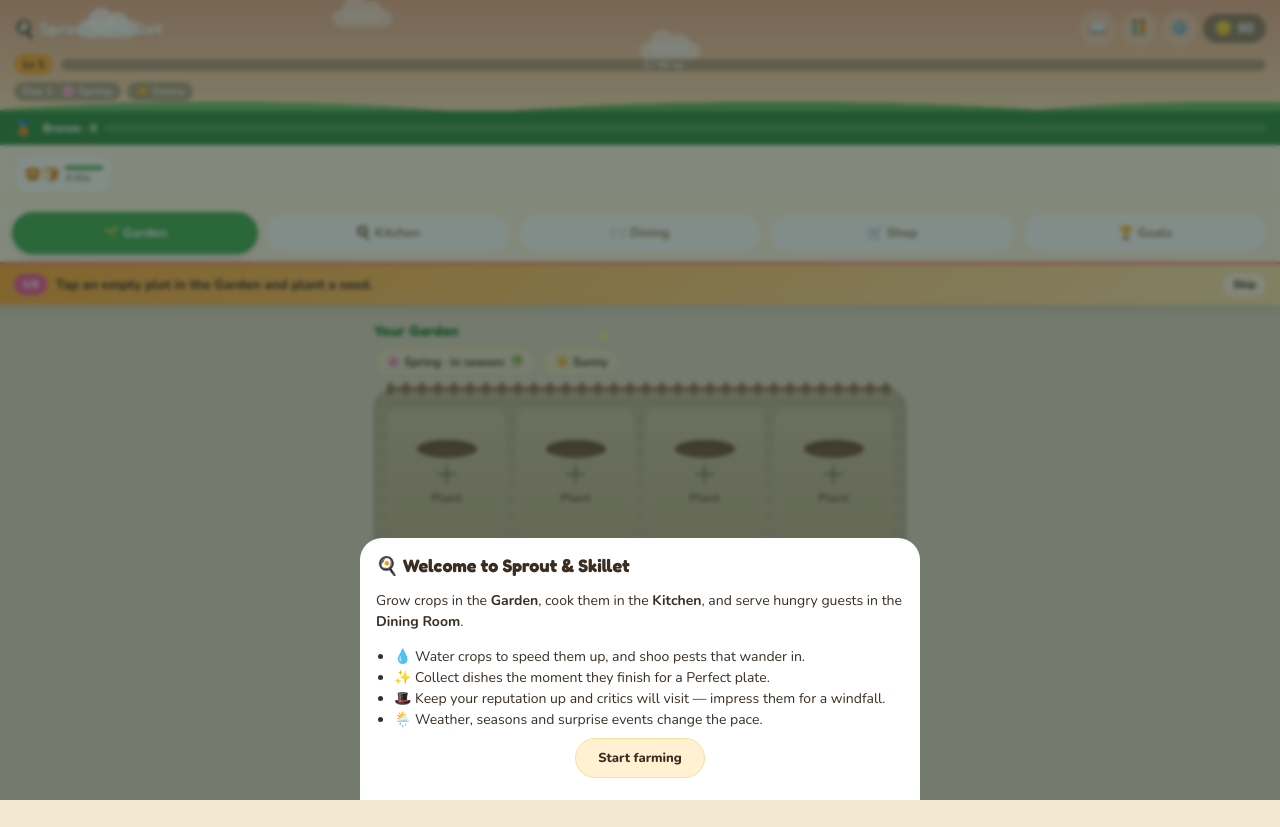
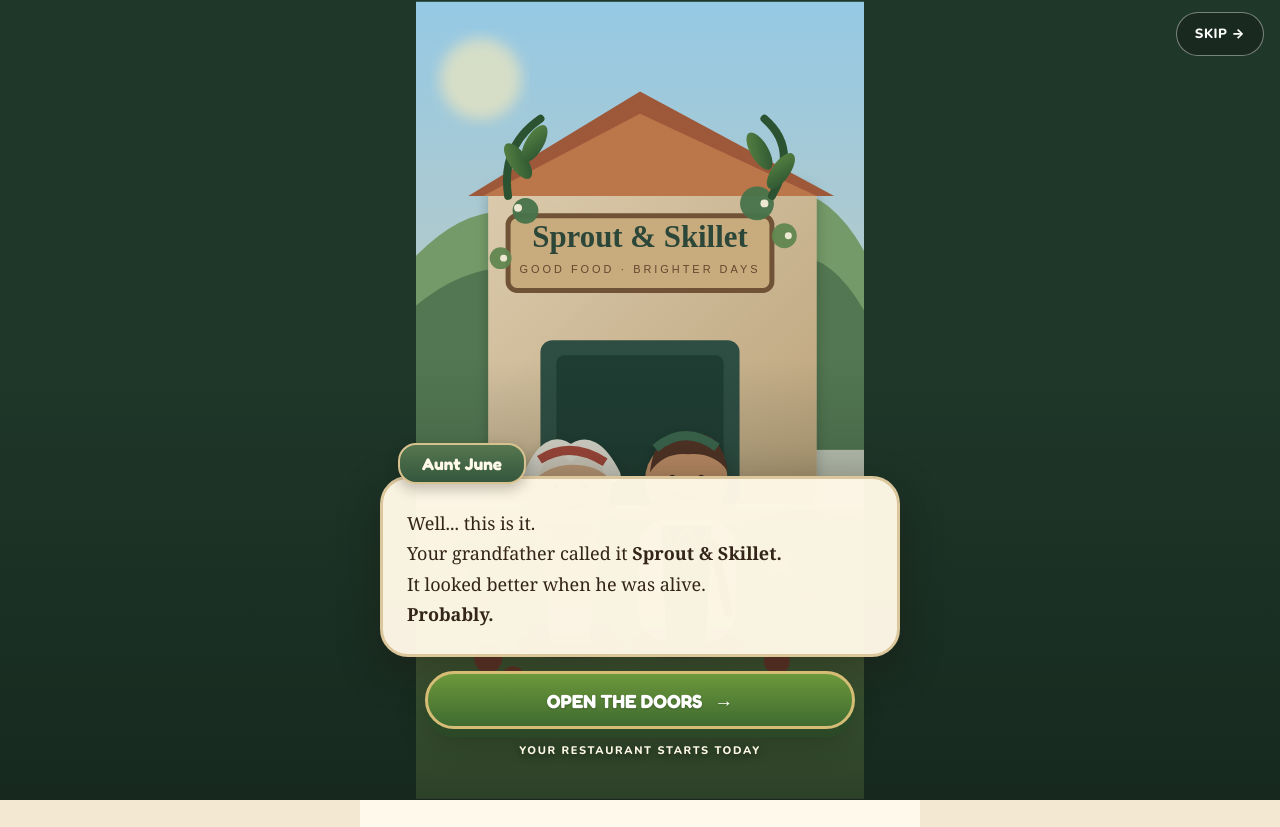
Before and after one commit to xandriasims/Sprout-and-Skillet, a website: page index.html in a window 1280 px wide. Drawn offline with nearby package versions, Linux system fonts and the light colour scheme.

Commit message:
Add illustrated storybook opening screen

```diff
--- a/index.html
+++ b/index.html
@@ -12,8 +12,28 @@
 <link rel="preconnect" href="https://fonts.googleapis.com">
 <link href="https://fonts.googleapis.com/css2?family=Fredoka:wght@500;600;700&family=Nunito:wght@400;600;700;800&display=swap" rel="stylesheet">
 <link rel="stylesheet" href="css/styles.css">
+<link rel="stylesheet" href="css/storybook.css">
 </head>
 <body>
+<div id="storybook-intro" aria-hidden="true">
+  <img class="storybook-art" src="assets/storybook-intro.svg" alt="Aunt June and the new chef standing outside the cozy Sprout & Skillet café.">
+  <div class="storybook-shade"></div>
+  <div class="storybook-top">
+    <button class="storybook-skip" data-storybook-action="close">SKIP →</button>
+  </div>
+  <div class="storybook-panel">
+    <div class="storybook-name">Aunt June</div>
+    <div class="storybook-dialogue">
+      <p>Well... this is it.</p>
+      <p>Your grandfather called it <strong>Sprout &amp; Skillet.</strong></p>
+      <p>It looked better when he was alive.</p>
+      <p><strong>Probably.</strong></p>
+    </div>
+    <button class="storybook-open" data-storybook-action="close">OPEN THE DOORS <span aria-hidden="true">→</span></button>
+    <div class="storybook-subtitle">Your restaurant starts today</div>
+  </div>
+</div>
+
 <div id="app">
   <div id="app-header">
     <header id="sky">
@@ -137,5 +157,6 @@
 <script src="js/engine.js"></script>
 <script src="js/render.js"></script>
 <script src="js/main.js"></script>
+<script src="js/storybook.js"></script>
 </body>
 </html>
```
